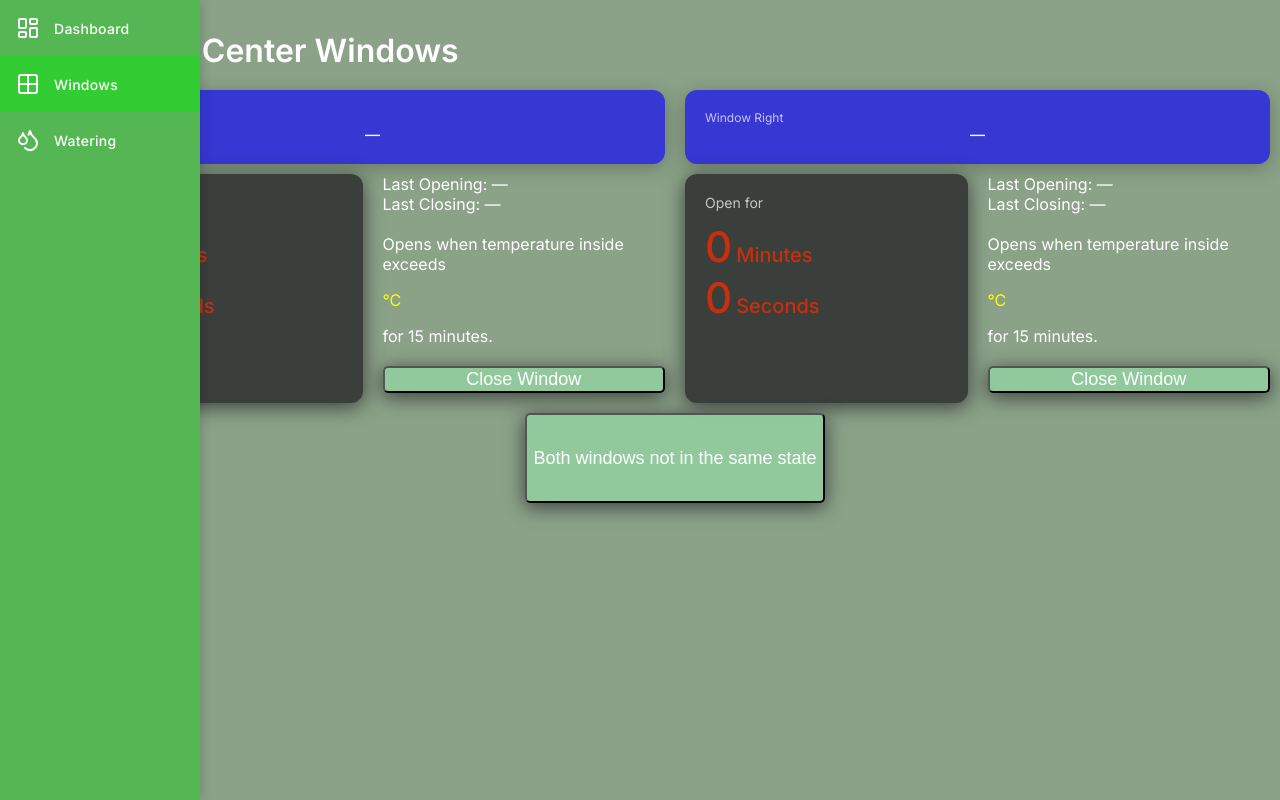
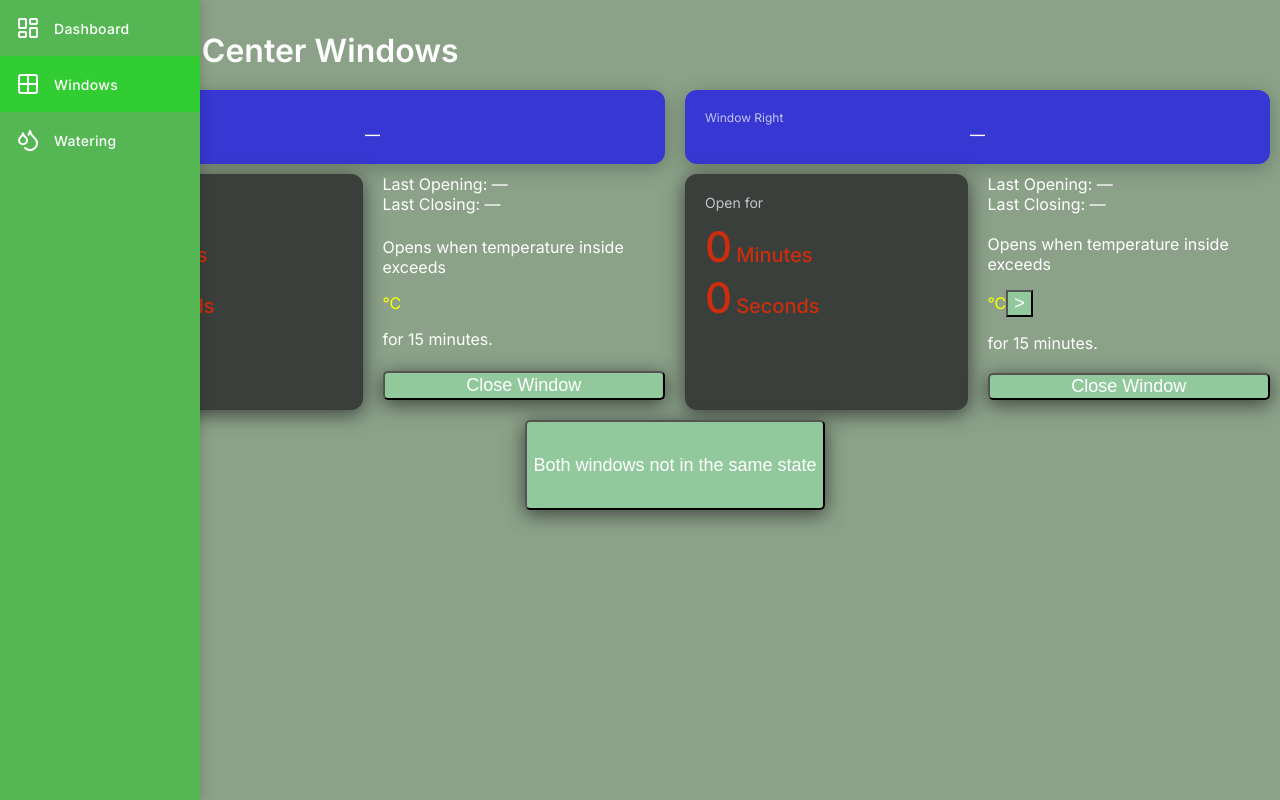
Before and after one commit to JannikKmnn/gewaechshaus, a React (Vite) app in the folder frontend/gewaechshaus/: page /control/windows in a window 1280 px wide. Built offline with nearby package versions, Linux system fonts and the light colour scheme; no server answers.

Commit message:
Prepared edit icon

```diff
--- a/frontend/gewaechshaus/src/pages/Dashboard.jsx
+++ b/frontend/gewaechshaus/src/pages/Dashboard.jsx
@@ -1,4 +1,5 @@
 import { useEffect, useState } from "react";
+import { Pencil } from "lucide-react";
 import BinaryWidget from "../components/BinaryWidget";
 import MultipleTimeseriesChart from "../components/MultipleCharts";
 import TimeseriesChart from "../components/TimeseriesChart";
--- a/frontend/gewaechshaus/src/pages/WindowControl.jsx
+++ b/frontend/gewaechshaus/src/pages/WindowControl.jsx
@@ -272,7 +272,17 @@ export default function WindowControl() {
 
           <div>
             <div>Opens when temperature inside exceeds
-              <p><font color={"yellow"}>{windowTempThresholdRight}°C</font></p>
+              <p>
+                <font color={"yellow"}>{windowTempThresholdRight}°C</font>
+                <button style={{
+                  backgroundColor: "rgba(146, 204, 159, 0.92)",
+                  fontSize: "18px",
+                  color: "white",
+                  alignItems: "center"
+                }}>
+                  {">"}
+                </button>
+              </p>
             for 15 minutes.</div>
           </div>
 
```
